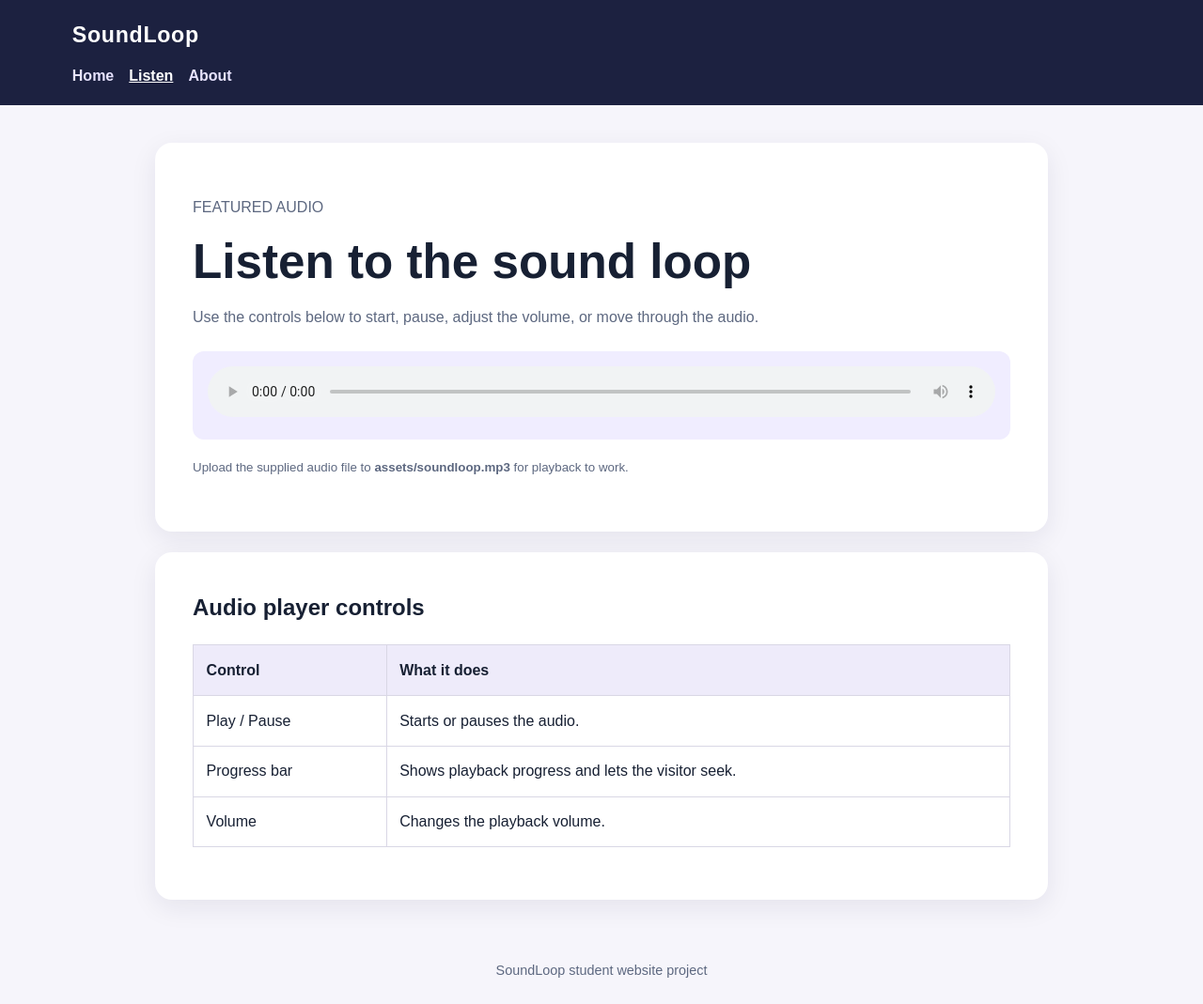
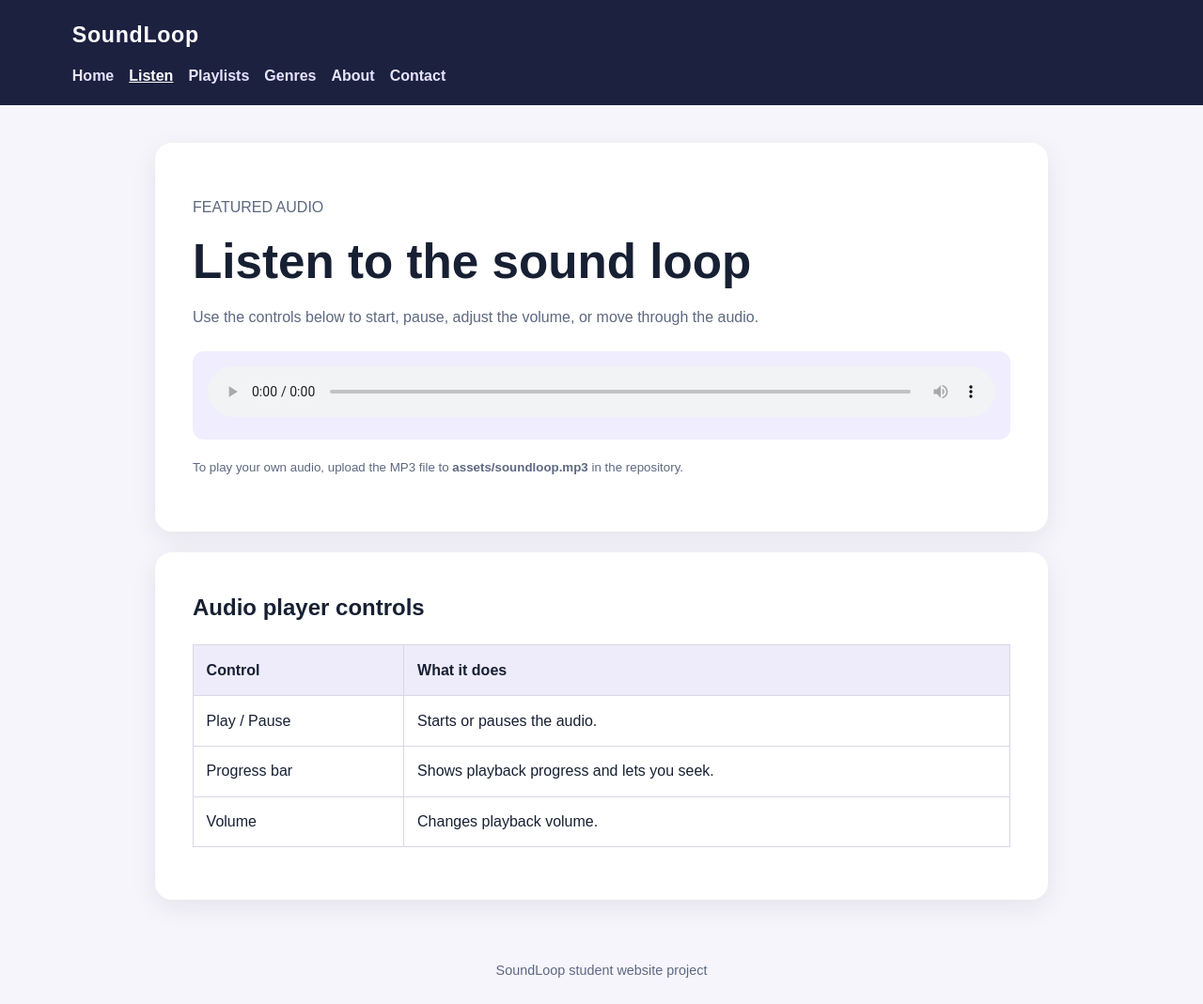
Before and after one commit to mjust5471-cyber/soundloop-website, a plain HTML site: page listen.html in a window 1280 px wide. Shown: the whole page at 94% size. Drawn offline with Linux system fonts and the light colour scheme.

Commit message:
Expand SoundLoop website navigation and page content

```diff
--- a/listen.html
+++ b/listen.html
@@ -3,6 +3,7 @@
 <head>
   <meta charset="UTF-8">
   <meta name="viewport" content="width=device-width, initial-scale=1.0">
+  <meta name="description" content="Listen - SoundLoop music website">
   <title>Listen | SoundLoop</title>
   <link rel="stylesheet" href="styles.css">
 </head>
@@ -12,32 +13,21 @@
     <nav aria-label="Main navigation">
       <a href="index.html">Home</a>
       <a href="listen.html" aria-current="page">Listen</a>
+      <a href="playlists.html">Playlists</a>
+      <a href="genres.html">Genres</a>
       <a href="about.html">About</a>
+      <a href="contact.html">Contact</a>
     </nav>
   </header>
-  <main>
-    <section class="panel">
-      <p>FEATURED AUDIO</p>
-      <h1>Listen to the sound loop</h1>
+  <main><section class="panel">
+      <p>FEATURED AUDIO</p><h1>Listen to the sound loop</h1>
       <p>Use the controls below to start, pause, adjust the volume, or move through the audio.</p>
-      <div class="audio-box">
-        <audio controls preload="metadata">
-          <source src="assets/soundloop.mp3" type="audio/mpeg">
-          Your browser does not support the audio element.
-        </audio>
-      </div>
-      <p><small>Upload the supplied audio file to <strong>assets/soundloop.mp3</strong> for playback to work.</small></p>
+      <div class="audio-box"><audio controls preload="metadata"><source src="assets/soundloop.mp3" type="audio/mpeg">Your browser does not support the audio element.</audio></div>
+      <p><small>To play your own audio, upload the MP3 file to <strong>assets/soundloop.mp3</strong> in the repository.</small></p>
     </section>
-    <section class="panel" style="margin-top:1.4rem">
-      <h2>Audio player controls</h2>
-      <table>
-        <tr><th>Control</th><th>What it does</th></tr>
-        <tr><td>Play / Pause</td><td>Starts or pauses the audio.</td></tr>
-        <tr><td>Progress bar</td><td>Shows playback progress and lets the visitor seek.</td></tr>
-        <tr><td>Volume</td><td>Changes the playback volume.</td></tr>
-      </table>
-    </section>
-  </main>
+    <section class="panel" style="margin-top:1.4rem"><h2>Audio player controls</h2>
+      <table><tr><th>Control</th><th>What it does</th></tr><tr><td>Play / Pause</td><td>Starts or pauses the audio.</td></tr><tr><td>Progress bar</td><td>Shows playback progress and lets you seek.</td></tr><tr><td>Volume</td><td>Changes playback volume.</td></tr></table>
+    </section></main>
   <footer>SoundLoop student website project</footer>
 </body>
 </html>
```
